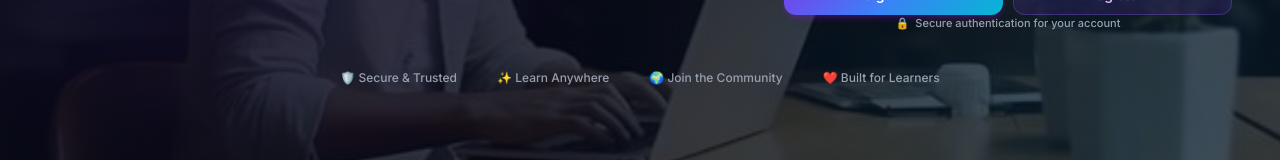
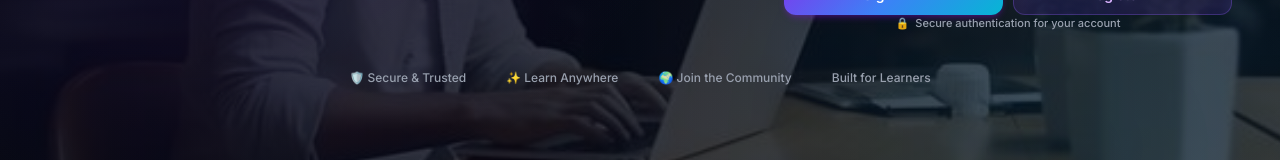
Before and after one commit to ganeshv9361-droid/learnly-lms, a React (Vite) app in the folder frontend/: page / in a window 1280 px wide. Shown: the part 493-653 px from the top of the page. Built offline with nearby package versions, Linux system fonts and the light colour scheme; no server answers.

Commit message:
login and register update

```diff
--- a/frontend/src/pages/Login.jsx
+++ b/frontend/src/pages/Login.jsx
@@ -321,7 +321,7 @@ export default function Login({ onSwitch }) {
           <span>🛡️ Secure & Trusted</span>
           <span>✨ Learn Anywhere</span>
           <span>🌍 Join the Community</span>
-          <span>❤️ Built for Learners</span>
+          <span> Built for Learners</span>
         </footer>
 
       </div>
```
